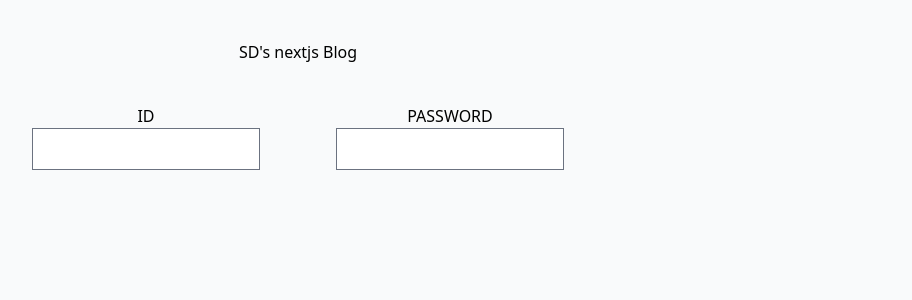
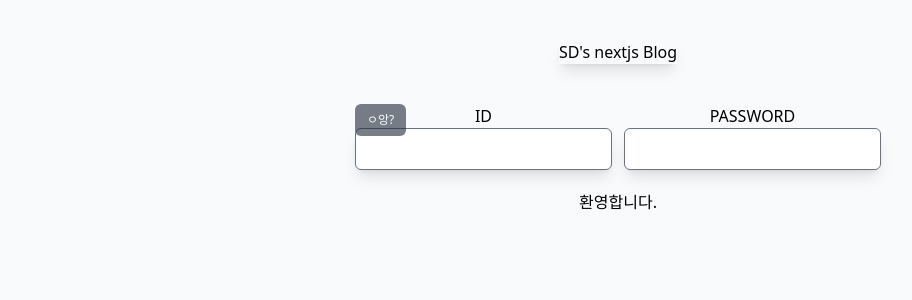
Before and after one commit to powercording/nextblog, a Next.js app: page /login in a window 1280 px wide. Shown: the top 300 px of the page, without its empty margins (22-934 px from the left). Built offline with nearby package versions, Linux system fonts and the light colour scheme.

Commit message:
making tooltip components

```diff
--- a/components/Input.tsx
+++ b/components/Input.tsx
@@ -18,9 +18,17 @@ export default function Input({
   ...rest
 }: InputType) {
   return (
-    <div className="flex flex-col items-center w-full">
-      <label htmlFor={name}>{label}</label>
-      <input id={name} type={type} {...register} {...rest} className="w-3/4" />
+    <div className="flex flex-col items-center w-full group ">
+      <label htmlFor={name} className="cursor-pointer">
+        {label}
+      </label>
+      <input
+        id={name}
+        type={type}
+        {...register}
+        {...rest}
+        className="w-full rounded-md focus:outline-none focus:border-black focus:ring-gray-400 shadow-lg "
+      />
     </div>
   );
 }
--- /dev/null
+++ b/components/Tooltip.tsx
@@ -0,0 +1,19 @@
+interface TooltipInterface {
+  tip: string;
+  children: React.ReactNode;
+  [key: string]: any;
+}
+
+export default function Tooltip({ tip, children, ...rest }: TooltipInterface) {
+  return (
+    <div className="w-full">
+      <div
+        {...rest}
+        className="bg-gray-800 opacity-60 text-white font-thin text-xs px-3 py-2 text-center rounded-md absolute"
+      >
+        {tip}
+      </div>
+      {children}
+    </div>
+  );
+}
--- a/pages/_app.tsx
+++ b/pages/_app.tsx
@@ -1,4 +1,5 @@
 import "../styles/globals.css";
+
 import type { AppProps } from "next/app";
 
 function MyApp({ Component, pageProps }: AppProps) {
--- a/pages/login/index.tsx
+++ b/pages/login/index.tsx
@@ -1,21 +1,28 @@
 import { NextPage } from "next";
+import React from "react";
 import { useForm } from "react-hook-form";
 import Input from "../../components/Input";
+import Tooltip from "../../components/Tooltip";
 
 const Login: NextPage = () => {
   const { register } = useForm();
+
   return (
-    <div className="flex flex-col justify-center items-center py-10 w-full lg:w-2/4 ">
+    <div className="flex flex-col justify-center items-center py-10 w-full lg:w-2/4 mx-auto ">
       <div className="mb-10">
-        <h1> SD's nextjs Blog</h1>
+        <h1 className="shadow-lg"> SD's nextjs Blog</h1>
       </div>
-      <div className="w-full flex px-4 items-center justify-around">
+      <form action="">
+        <div className="w-full flex px-4 items-center justify-around gap-3">
+          <Tooltip tip="ㅇ앙?">
             <Input
               name="id"
               label="ID"
               type="text"
               register={register("id", { required: "아이디를 입력해주세요" })}
             />
+          </Tooltip>
+
           <Input
             name="password"
             label="PASSWORD"
@@ -25,6 +32,8 @@ const Login: NextPage = () => {
             })}
           />
         </div>
+      </form>
+      <h2 className="mt-5 cursor-pointer">환영합니다.</h2>
     </div>
   );
 };
```
Lines whose indentation alone changed are shown as unchanged.
